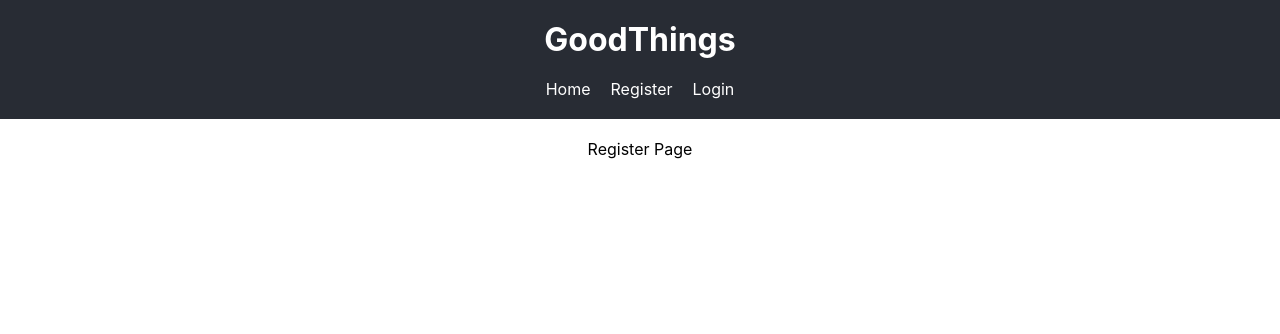
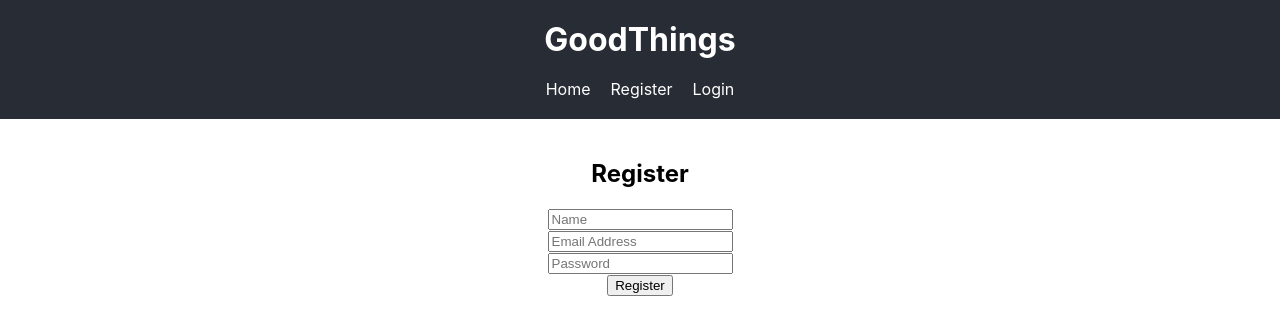
Before and after one commit to itdev161-fa2025/ahmad-assad, a React (Create React App) app in the folder client/: page /register in a window 1280 px wide. Shown: the top 334 px of the page. Built offline with nearby package versions, Linux system fonts and the light colour scheme.

Commit message:
Created Home, Login, and Register components

```diff
--- a/client/src/App.css
+++ b/client/src/App.css
@@ -39,7 +39,6 @@ main {
   margin: 0 auto;
 }
 
-/* Remove these if they exist */
 .App-logo {
   display: none;
 }
--- a/client/src/App.js
+++ b/client/src/App.js
@@ -1,4 +1,7 @@
 import { Route, Routes, Link } from 'react-router-dom';
+import Home from './components/Home/Home';
+import Login from './components/Login/Login';
+import Register from './components/Register/Register';
 import './App.css';
 
 function App() {
@@ -14,9 +17,9 @@ function App() {
       </header>
       <main>
         <Routes>
-          <Route path="/" element={<div>Home Page</div>} />
-          <Route path="/register" element={<div>Register Page</div>} />
-          <Route path="/login" element={<div>Login Page</div>} />
+          <Route path="/" element={<Home />} />
+          <Route path="/register" element={<Register />} />
+          <Route path="/login" element={<Login />} />
         </Routes>
       </main>
     </div>
--- a/client/src/components/Home.js
+++ b/client/src/components/Home/Home.js
@@ -3,7 +3,8 @@ import React from 'react';
 const Home = () => {
   return (
     <div>
-      <h1>Home</h1>
+      <h2>Home</h2>
+      <p>Welcome to GoodThings!</p>
     </div>
   );
 };
--- /dev/null
+++ b/client/src/components/Login/Login.js
@@ -0,0 +1,12 @@
+import React from 'react';
+
+const Login = () => {
+  return (
+    <div>
+      <h2>Login</h2>
+      <p>Login functionality coming soon!</p>
+    </div>
+  );
+};
+
+export default Login;
--- a/client/src/components/Register.js
+++ b/client/src/components/Register/Register.js
@@ -1,4 +1,4 @@
-import { useState } from 'react';
+import React, { useState } from 'react';
 import { useNavigate } from 'react-router-dom';
 
 const Register = () => {
@@ -36,8 +36,8 @@ const Register = () => {
   };
 
   return (
-    <div className="register-container">
-      <h1>Register</h1>
+    <div>
+      <h2>Register</h2>
       <form onSubmit={onSubmit}>
         <div>
           <input
```
